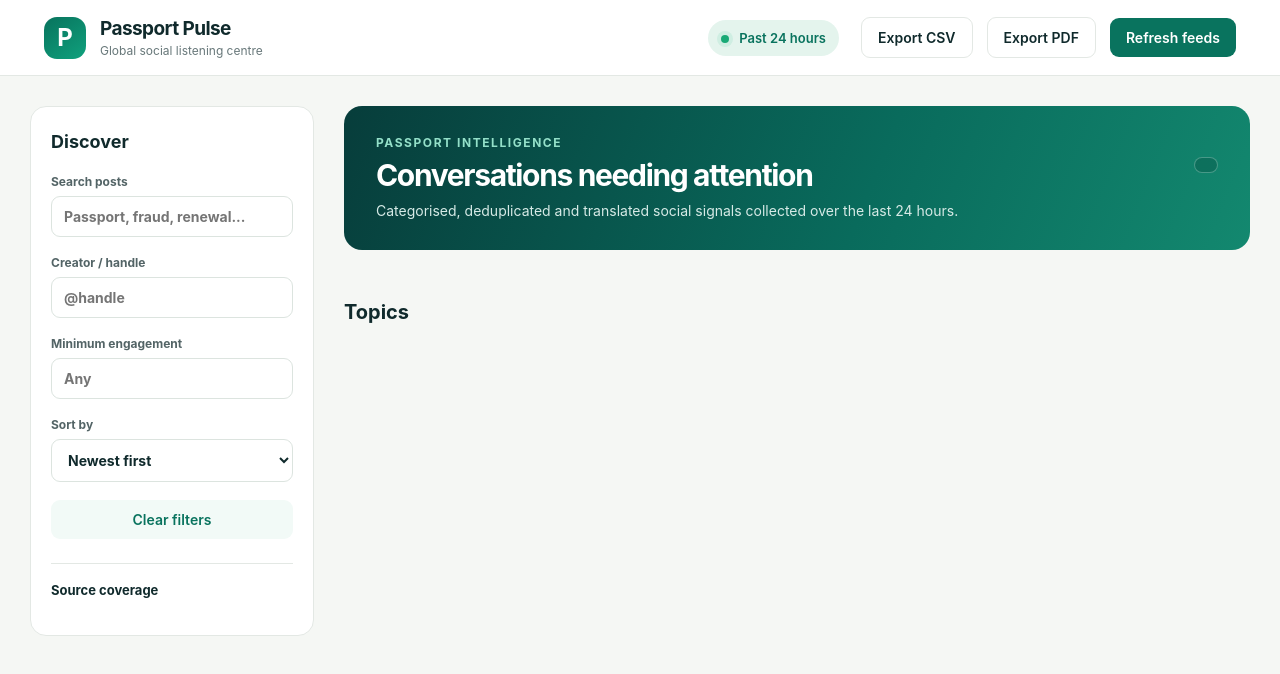
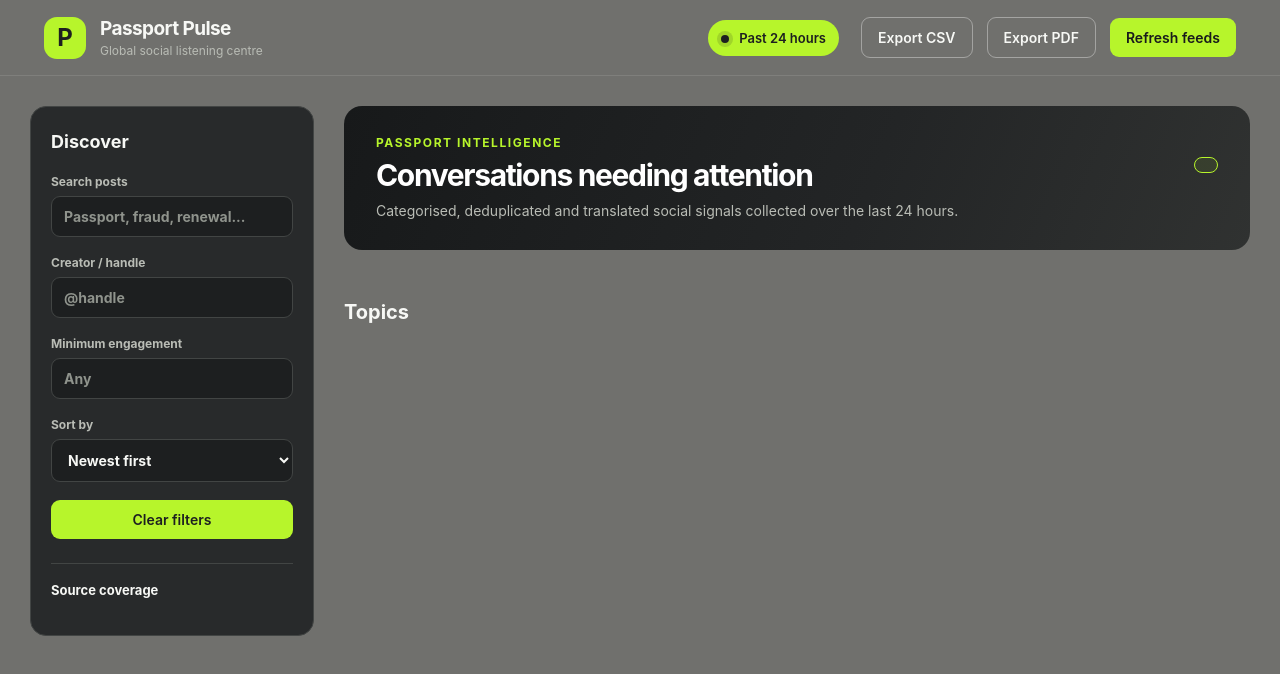
Before and after one commit to chirag0323/Social-Media-Scraper-Dashboard, a website: page public/index.html in a window 1280 px wide. Drawn offline with Linux system fonts and the light colour scheme; no server answers.

Commit message:
style: apply graphite and lime dashboard theme

```diff
--- a/public/styles.css
+++ b/public/styles.css
@@ -1,14 +1,15 @@
 :root {
-  --bg: #f5f7f4;
-  --panel: #ffffff;
-  --ink: #102a2c;
-  --muted: #68787a;
-  --line: #e3e8e4;
-  --green: #09735e;
-  --green-soft: #e4f4ed;
-  --amber: #fff2d9;
-  --red: #fee8e5;
-  --shadow: 0 10px 30px rgba(16, 42, 44, .05);
+  --bg: #70706d;
+  --panel: #282a2b;
+  --panel-deep: #1d1f20;
+  --ink: #f7f8f5;
+  --muted: #b9bcb5;
+  --line: #424544;
+  --green: #b7f52b;
+  --green-soft: rgba(183, 245, 43, .16);
+  --amber: rgba(183, 245, 43, .16);
+  --red: rgba(183, 245, 43, .1);
+  --shadow: 0 10px 30px rgba(0, 0, 0, .17);
 }
 * { box-sizing: border-box; }
 body {
@@ -17,13 +18,13 @@ body {
 }
 .topbar {
   height: 76px; display: flex; align-items: center; justify-content: space-between;
-  padding: 0 clamp(20px, 4vw, 44px); background: var(--panel); border-bottom: 1px solid var(--line);
+  padding: 0 clamp(20px, 4vw, 44px); background: var(--bg); border-bottom: 1px solid rgba(255, 255, 255, .1);
   position: sticky; top: 0; z-index: 4;
 }
 .brand, .toolbar { display: flex; align-items: center; gap: 14px; }
 .mark {
-  width: 42px; height: 42px; border-radius: 13px; color: white; font-weight: 750; font-size: 24px;
-  display: grid; place-content: center; background: linear-gradient(145deg, #08735d, #10a17d);
+  width: 42px; height: 42px; border-radius: 13px; color: var(--panel-deep); font-weight: 750; font-size: 24px;
+  display: grid; place-content: center; background: var(--green);
 }
 h1 { font-size: 19px; margin: 0; letter-spacing: -.03em; }
 .brand p { font-size: 12px; color: var(--muted); margin: 3px 0 0; }
@@ -32,15 +33,15 @@ button {
   cursor: pointer; transition: background .15s, transform .15s; padding: 11px 16px;
 }
 button:hover { transform: translateY(-1px); }
-.primary { color: white; background: var(--green); }
-.ghost { color: var(--ink); background: var(--panel); border: 1px solid var(--line); }
+.primary { color: #191b1c; background: var(--green); }
+.ghost { color: var(--ink); background: transparent; border: 1px solid rgba(255, 255, 255, .36); }
 .live {
-  font-size: 13px; font-weight: 600; color: var(--green); background: var(--green-soft);
+  font-size: 13px; font-weight: 600; color: var(--panel-deep); background: var(--green);
   padding: 10px 13px; border-radius: 20px; margin-right: 8px;
 }
 .live span {
   display: inline-block; width: 8px; height: 8px; margin-right: 7px;
-  border-radius: 50%; background: #19aa76; box-shadow: 0 0 0 4px #cfeee2;
+  border-radius: 50%; background: var(--panel-deep); box-shadow: 0 0 0 4px rgba(29, 31, 32, .15);
 }
 .layout { display: grid; grid-template-columns: 284px 1fr; gap: 30px; max-width: 1420px; margin: 0 auto; padding: 30px; }
 .filters {
@@ -48,33 +49,34 @@ button:hover { transform: translateY(-1px); }
   padding: 24px 20px; position: sticky; top: 106px;
 }
 .filters h2 { margin: 0 0 22px; font-size: 18px; }
-label { display: block; color: #536466; font-size: 12px; font-weight: 650; margin: 0 0 18px; }
+label { display: block; color: var(--muted); font-size: 12px; font-weight: 650; margin: 0 0 18px; }
 input, select {
-  display: block; width: 100%; margin-top: 7px; border: 1px solid #dce4df; border-radius: 9px;
-  padding: 11px 12px; color: var(--ink); background: #fff; font: inherit; font-size: 14px;
+  display: block; width: 100%; margin-top: 7px; border: 1px solid var(--line); border-radius: 9px;
+  padding: 11px 12px; color: var(--ink); background: var(--panel-deep); font: inherit; font-size: 14px;
 }
-input:focus, select:focus { outline: 2px solid #b6ded1; border-color: var(--green); }
-.reset { color: var(--green); background: #f2faf7; width: 100%; }
+input::placeholder { color: #8f938c; }
+input:focus, select:focus { outline: 2px solid rgba(183, 245, 43, .35); border-color: var(--green); }
+.reset { color: var(--panel-deep); background: var(--green); width: 100%; }
 .connector { border-top: 1px solid var(--line); margin-top: 24px; padding-top: 18px; }
 .connector h3 { font-size: 13px; margin: 0 0 13px; }
 .source { display: flex; justify-content: space-between; font-size: 12px; margin: 10px 0; }
 .source b { border-radius: 13px; padding: 3px 8px; font-weight: 650; }
-.source .live-status { color: #077157; background: var(--green-soft); }
-.source .demo { color: #90702b; background: #fff1d5; }
+.source .live-status { color: var(--panel-deep); background: var(--green); }
+.source .demo { color: var(--green); background: var(--green-soft); }
 .hero {
   display: flex; justify-content: space-between; align-items: start; gap: 20px;
   border-radius: 18px; padding: 29px 32px; color: white;
-  background: linear-gradient(112deg, #073d3b, #096b5c 58%, #13886f);
+  background: linear-gradient(112deg, #17191a, #232526 58%, #303231);
 }
 .hero h2 { margin: 7px 0 8px; font-size: clamp(24px, 2.4vw, 30px); letter-spacing: -.045em; }
-.eyebrow { color: #94e0c9; font-size: 12px; letter-spacing: .13em; text-transform: uppercase; font-weight: 700; margin: 0; }
-.subtext { margin: 0; max-width: 590px; color: #d6eae6; font-size: 14px; line-height: 1.45; }
-.stamp { white-space: nowrap; font-size: 12px; color: #d6eae6; }
+.eyebrow { color: var(--green); font-size: 12px; letter-spacing: .13em; text-transform: uppercase; font-weight: 700; margin: 0; }
+.subtext { margin: 0; max-width: 590px; color: var(--muted); font-size: 14px; line-height: 1.45; }
+.stamp { white-space: nowrap; font-size: 12px; color: var(--muted); }
 .run-info { text-align: right; }
 .ai-pill {
   white-space: nowrap; display: inline-block; font-size: 12px; font-weight: 650; margin: 10px 0 0;
-  border: 1px solid rgba(181, 229, 214, .35); background: rgba(3, 40, 38, .2);
-  border-radius: 15px; padding: 7px 11px; color: #e3f3ef;
+  border: 1px solid var(--green); background: rgba(183, 245, 43, .08);
+  border-radius: 15px; padding: 7px 11px; color: var(--green);
 }
 .stats { display: grid; grid-template-columns: repeat(4, 1fr); gap: 16px; margin: 22px 0 28px; }
 .stat { padding: 19px 21px; border: 1px solid var(--line); border-radius: 14px; background: var(--panel); box-shadow: var(--shadow); }
@@ -91,26 +93,26 @@ input:focus, select:focus { outline: 2px solid #b6ded1; border-color: var(--gree
 .card-top { display: flex; justify-content: space-between; align-items: center; margin-bottom: 13px; }
 .badges { display: flex; flex-wrap: wrap; gap: 8px; }
 .badge {
-  font-size: 11px; font-weight: 680; border-radius: 14px; padding: 5px 10px; background: #edf3f0; color: #315351;
+  font-size: 11px; font-weight: 680; border-radius: 14px; padding: 5px 10px; background: #383b3b; color: #e8e9e6;
 }
-.badge.category { color: #087157; background: var(--green-soft); }
-.badge.Negative { color: #aa3b2e; background: var(--red); }
-.badge.Positive { color: #087157; background: var(--green-soft); }
+.badge.category { color: var(--panel-deep); background: var(--green); }
+.badge.Negative { color: var(--green); background: var(--red); border: 1px solid rgba(183, 245, 43, .32); }
+.badge.Positive { color: var(--green); background: var(--green-soft); }
 .age, .meta { color: var(--muted); font-size: 12px; }
 .summary { font-size: 16px; margin: 0 0 10px; line-height: 1.45; }
-.text { color: #465b5d; font-size: 14px; line-height: 1.55; margin: 0 0 13px; }
-.translated { background: #f3faf7; border-left: 3px solid #23a17b; padding: 11px 13px; font-size: 14px; line-height: 1.5; }
+.text { color: #d3d5d0; font-size: 14px; line-height: 1.55; margin: 0 0 13px; }
+.translated { background: #1f2122; border-left: 3px solid var(--green); padding: 11px 13px; font-size: 14px; line-height: 1.5; }
 .translated small { display: block; color: var(--muted); margin-top: 6px; }
 .hidden { display: none; }
-.meta { border-top: 1px solid #eef1ef; padding-top: 13px; }
+.meta { border-top: 1px solid var(--line); padding-top: 13px; }
 .card-actions { display: flex; gap: 9px; margin-top: 15px; }
 .card-actions select { width: 160px; margin: 0; padding: 8px 10px; }
-.card-actions button { padding: 9px 14px; font-size: 13px; color: var(--green); background: #f1faf6; }
+.card-actions button { padding: 9px 14px; font-size: 13px; color: var(--panel-deep); background: var(--green); }
 .thread { margin-left: auto; }
-.duplicates { margin-top: 15px; border-top: 1px dashed #dbe4e0; padding-top: 4px; }
-.duplicate { padding: 12px 0; color: #526566; font-size: 13px; }
-.duplicate + .duplicate { border-top: 1px solid #f0f2ef; }
-.empty { padding: 54px; text-align: center; background: white; border-radius: 15px; color: var(--muted); }
+.duplicates { margin-top: 15px; border-top: 1px dashed var(--line); padding-top: 4px; }
+.duplicate { padding: 12px 0; color: var(--muted); font-size: 13px; }
+.duplicate + .duplicate { border-top: 1px solid var(--line); }
+.empty { padding: 54px; text-align: center; background: var(--panel); border-radius: 15px; color: var(--muted); }
 @media (max-width: 960px) {
   .toolbar .live, .toolbar .ghost { display: none; }
   .layout { display: block; padding: 18px; }
```
